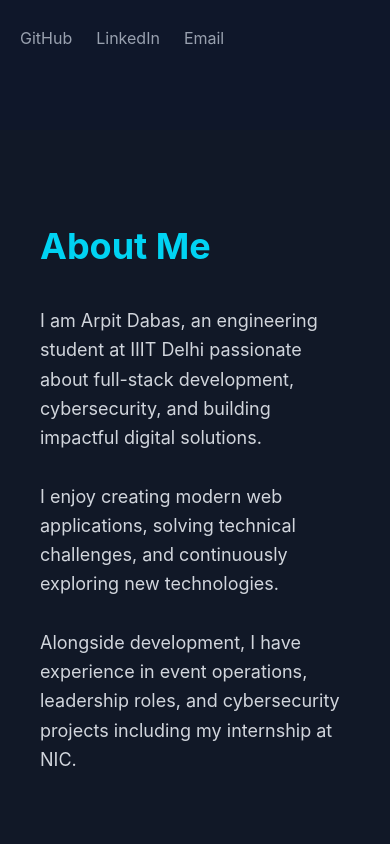
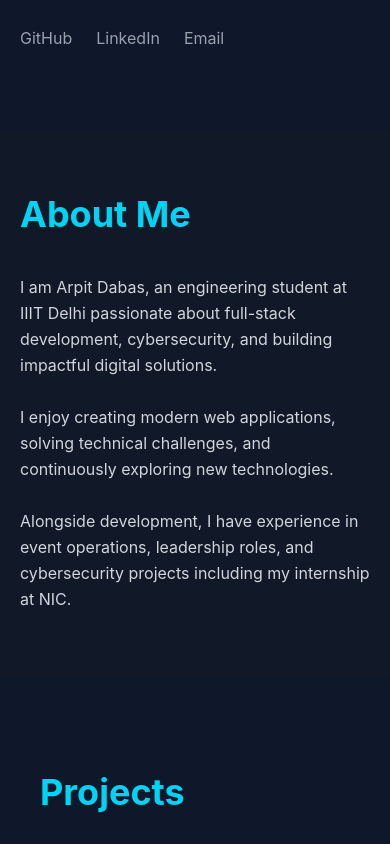
Before and after one commit to Arpit23131/portfolio-website, a React (Vite) app: page / in a window 390 px wide. Shown: the part 860-1704 px from the top of the page. Built offline with nearby package versions, Linux system fonts and the light colour scheme.

Commit message:
Update About.jsx

```diff
--- a/src/components/About.jsx
+++ b/src/components/About.jsx
@@ -1,6 +1,10 @@
+
 function About() {
   return (
-    <section id="about" className="px-10 py-24 bg-[#111827]">
+    <section
+      id="about"
+      className="px-5 sm:px-8 md:px-10 py-16 md:py-24 bg-[#111827]"
+    >
 
       <div className="max-w-5xl mx-auto">
 
@@ -8,7 +12,7 @@ function About() {
           About Me
         </h2>
 
-        <p className="text-gray-300 text-lg leading-relaxed">
+        <p className="text-gray-300 text-base sm:text-lg leading-relaxed">
           I am Arpit Dabas, an engineering student at IIIT Delhi
           passionate about full-stack development, cybersecurity,
           and building impactful digital solutions.
```
